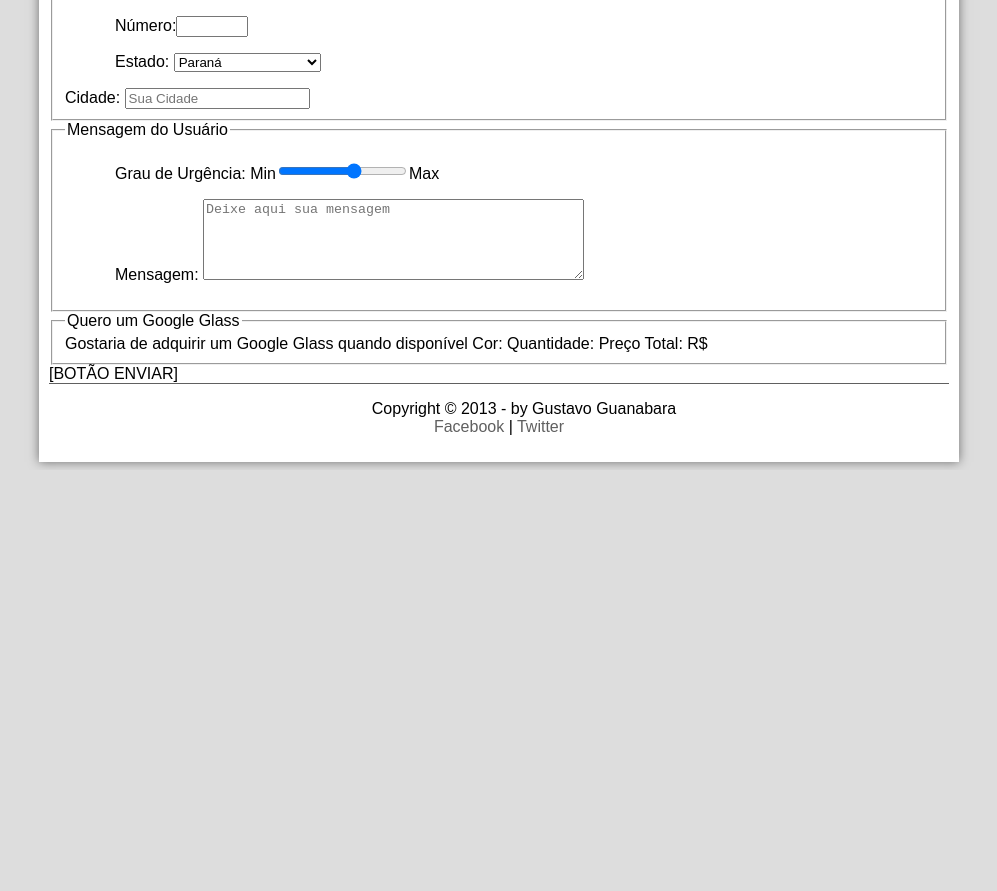
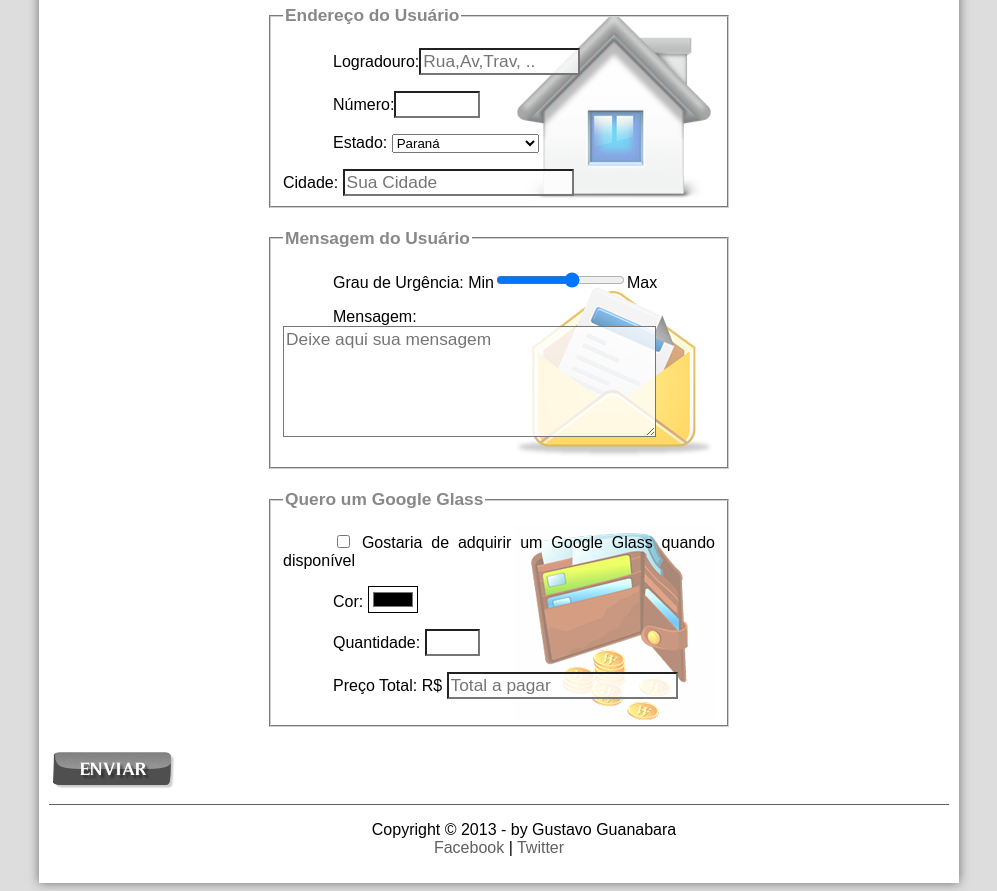
Before and after one commit to RayaneDosAnjos/google-glass-template, a plain HTML site: page fale-conosco.html in a window 1280 px wide. Shown: the part 664-1555 px from the top of the page, without its empty margins (141-1138 px from the left). Before the commit the page ends 1134 px from the top, so only its background shows below. Drawn offline with Linux system fonts and the light colour scheme; files whose address does not match are found by name.

Commit message:
style on the form

```diff
--- a/assets/css/form.css
+++ b/assets/css/form.css
@@ -0,0 +1,41 @@
+form{
+    width: 500px;
+    margin: auto;
+}
+input, textarea{
+    font-family: sans-serif;
+    font-weight: normal;
+    font-size: 13pt;
+    background-color: rgba(255,255 ,255 ,.8 );
+}
+
+input:hover, textarea:hover{
+    background-color: #dddddd;
+}
+legend{
+    color: #888888;
+    font-weight: bold;
+    font-size: 13pt;
+    font-family: sans-serif;
+}
+
+fieldset{
+    border-color: #cecece;
+    margin: 20px;
+
+}
+fieldset#sexo{
+    width: 150px;
+}
+fieldset#usuario{
+    background: url("../image/icone-contato.png") no-repeat 95% 95%;
+}
+fieldset#endereco{
+    background: url("../image/icone-endereco.png") no-repeat 95% 95%;
+}
+fieldset#mensagem{
+    background: url("../image/icone-mensagem.png") no-repeat 95% 95%;
+}
+fieldset#pedido{
+    background: url("../image/icone-pagamento.png") no-repeat 95% 95%;
+}
--- a/fale-conosco.html
+++ b/fale-conosco.html
@@ -9,6 +9,13 @@
     <link rel="stylesheet" href="./assets/css/style.css">
     <link rel="stylesheet" href="./assets/css/form.css">
     <script language="javascript" src="./assets/js/funcoes.js"></script>
+    <script>
+        function calc_total(){
+            var qtd = parseInt(document.getElementById('CQtd') .value);
+            tot = qtd*1500;
+            document.getElementById('CTot') .value = tot;
+        }
+    </script>
 </head>
 <body>
     <div id="interface">
@@ -50,8 +57,8 @@
             </hgroup>
                 </header>
 
-                <form method="post" id="FContato">
-                    <fieldset id="ususario">
+                <form method="post" id="FContato" oninput="calc_total();">
+                    <fieldset id="usuario">
 <legend>Identificação do Usuário</legend>
     <p><label for="CNome">Nome:</label><input type="text" name="TNome" id="CNome" size="20" maxlength="25" placeholder="Nome Completo"> </p>
     <p><label for="CSenha">Senha:</label><input type="password" name="TSenha" id="CSenha" size="8" maxlength="8" placeholder="8 Dígitos"></p>
@@ -96,19 +103,23 @@
     <p><label for="CUrg">Grau de Urgência:</label>
     Min<input type="range" name="TUrg" id="CUrg" min="0" max="10" step="2">Max</p>
     <p><label for="CMsg">Mensagem:</label>
-    <textarea name="TMsg" id="CMsg" cols="45" rows="5" placeholder="Deixe aqui sua mensagem"></textarea></p>
+    <textarea name="TMsg" id="CMsg" cols="35" rows="5" placeholder="Deixe aqui sua mensagem"></textarea></p>
                     </fieldset>
 
                     <fieldset id="pedido">
-<legend>Quero um Google Glass</legend>
-    Gostaria de adquirir um Google Glass quando disponível
-    Cor:
-    Quantidade:
-    Preço Total: R$
+        <legend>Quero um Google Glass</legend>
+            <p><input type="checkbox" name="TPed" id="CPed">
+                <label for="CPed">Gostaria de adquirir um Google Glass quando disponível</label></p>
+            <p><label for="CCor">Cor:</label>
+            <input type="color" name="TCor" id="CCor"></p>
+            <p><label for="CQtd">Quantidade:</label>
+            <input type="number" name="TQtd" id="CQtd" min="0" max="5"></p>
+            <p><label for="CTot">Preço Total: R$</label>
+            <input type="text" name="TTot" id="Ctot" placeholder="Total a pagar" readonly></p>
                     </fieldset>
                 </form>
 
-[BOTÃO ENVIAR]
+                <input type="image" name="TEnviar" src="./assets/image/botao-enviar.png">
             </article>
         </section>
 <footer id="rodape">
```
